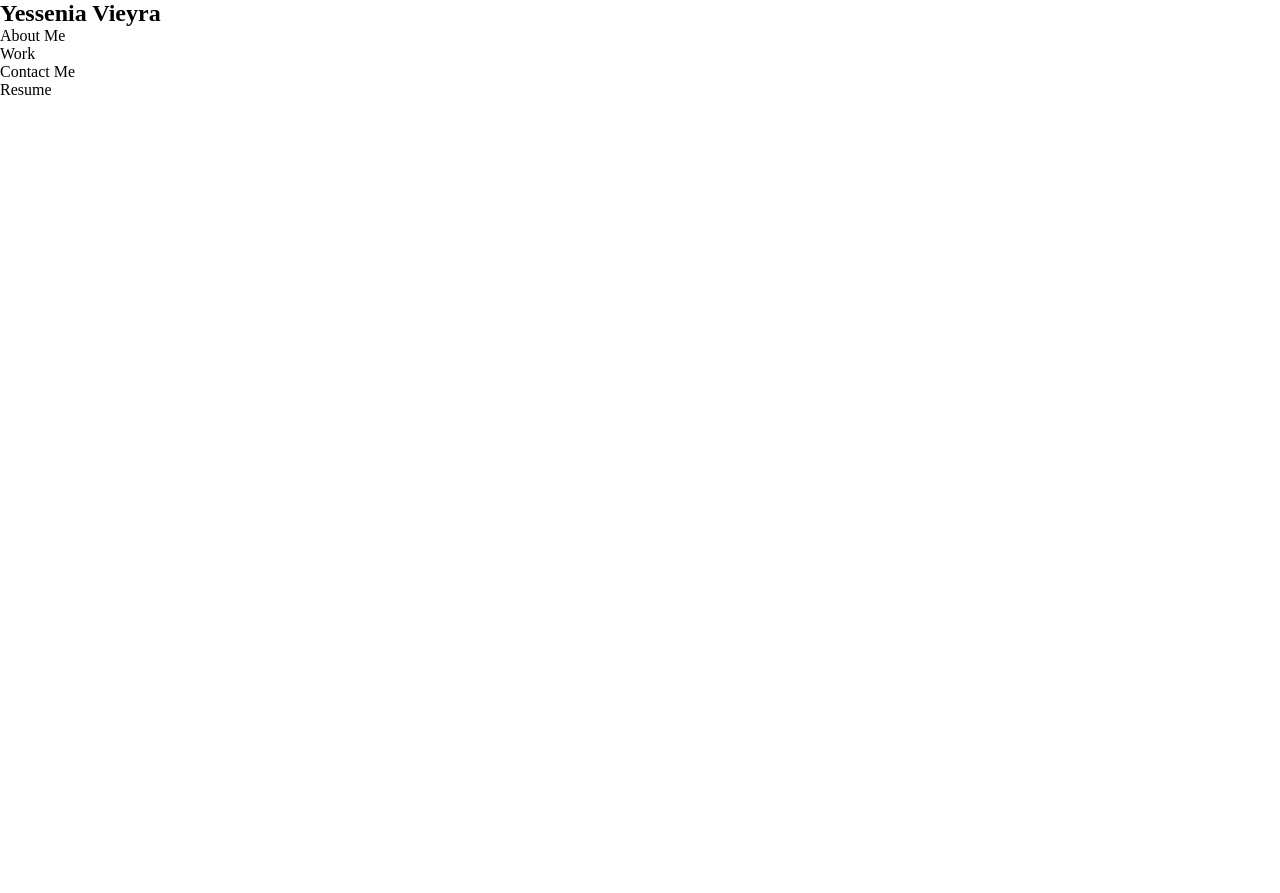
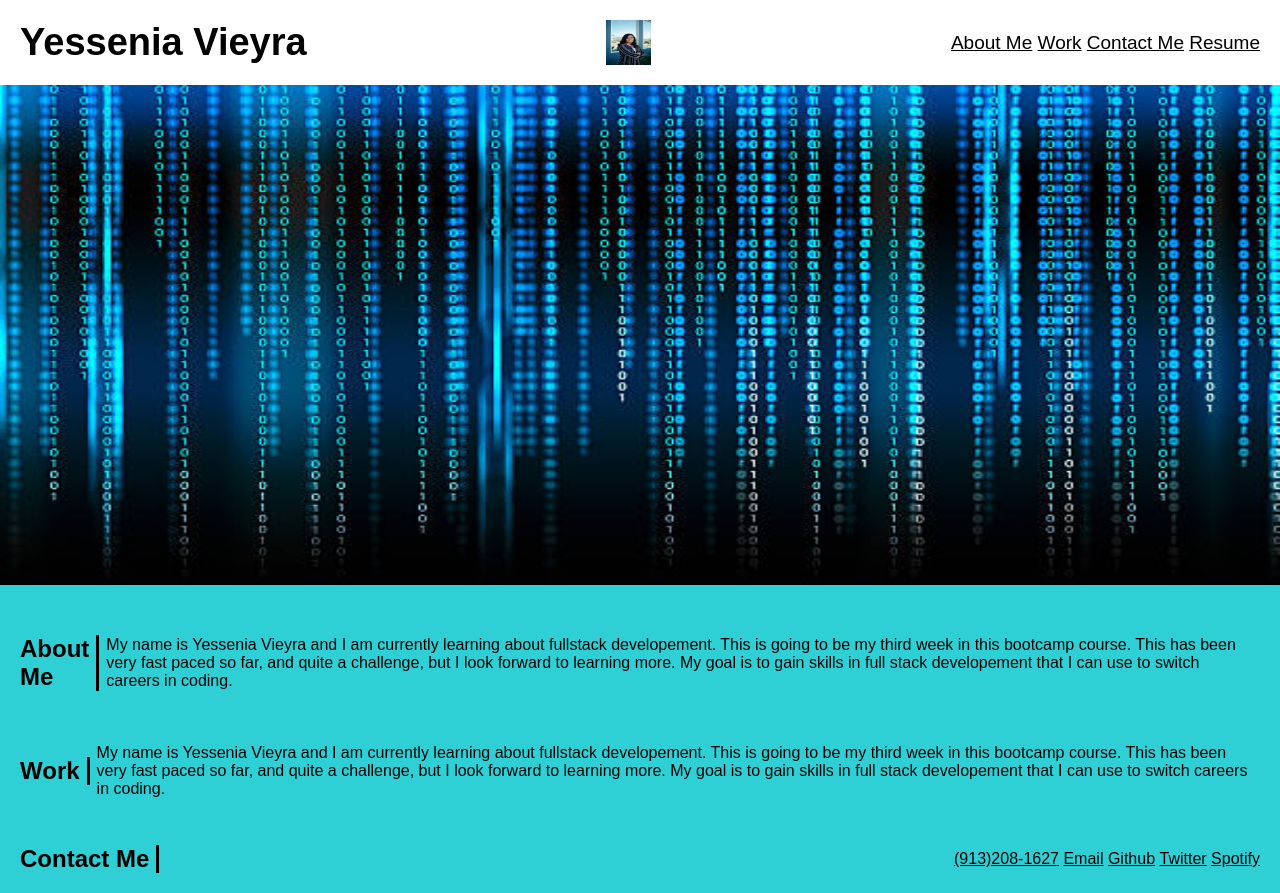
Before and after one commit to Yvieyra/my-portfolio, a plain HTML site: page index.html in a window 1280 px wide. Before the commit the page ends 800 px from the top, so only its background shows below. Drawn offline with Linux system fonts and the light colour scheme.

Commit message:
added images and links to webpage

```diff
--- a/assets/css/style.css
+++ b/assets/css/style.css
@@ -1,5 +1,64 @@
-.inline {
-    display:block;
-    display: inline;
-    justify-content: right;
+* {
+    margin: 0;
+    padding: 0;
+    box-sizing: border-box;
+   }
+
+
+header {
+    display: flex;
+    justify-content: space-between;
+    align-items: center;
+    padding: 20px;
+    background-color: white;
+    font-size: 19px;
+    font-family: sans-serif;
 }
+
+.headerlinks li {
+    display: inline-flex;
+}
+
+img {
+    height: 45px;
+    width: 45px;
+}
+
+a {
+    color: black;
+}
+
+.codepic {
+width: 100%;
+height: 500px;
+background-position: center;
+margin-bottom: 20px;
+}
+
+body {
+display: flex;
+flex-direction: column;
+background-color:rgb(46, 208, 213);
+}
+
+h2 {
+    border-right: 3px solid black;
+    padding-right: 7px;
+}
+
+p {
+    padding: 7px;
+    font-size: 16px;
+}
+.section {
+    display: flex;
+    justify-content: space-between;
+    align-items:center;
+    padding: 20px;
+    font-size: 16px;
+    font-family: sans-serif;
+}
+
+.contactlinks li {
+    display: inline-flex;
+}
--- a/index.html
+++ b/index.html
@@ -10,15 +10,44 @@
 </head>
 <body>
     <header>
-        <nav>
-            <h1>Yessenia Vieyra</h1>
-            <ul>
-                <li>About Me</li>
-                <li>Work</li>
-                <li>Contact Me</li>
-                <li>Resume</li>
+        <h1>Yessenia Vieyra</h1>
+        <img src="images/proffessional pic.jpg">
+            <ul class="headerlinks">
+                <li><a href="#aboutme">About Me</a></li>
+                <li><a href="#work">Work</a></li>
+                <li><a href="#contactme">Contact Me</a></li>
+                <li><a href="images/resume place holder.jpg" target="_blank">Resume</a></li>
             </ul>
-        </nav>
     </header>
+
+ <section>
+    <img class="codepic" src="images/code image.jpg" alt="image of blurred code">
+ </section>
+
+ <section class="section">
+    <h2 id="aboutme">About Me</h2>
+    <p>My name is Yessenia Vieyra and I am currently learning about fullstack developement. This is going to be my third week in this bootcamp course.
+     This has been very fast paced so far, and quite a challenge, but I look forward to learning more. My goal is to gain skills in full stack developement
+     that I can use to switch careers in coding.
+    </p>
+ </section>
+
+ <section class="section">
+    <h2 id="work">Work</h2>
+    <p>My name is Yessenia Vieyra and I am currently learning about fullstack developement. This is going to be my third week in this bootcamp course.
+        This has been very fast paced so far, and quite a challenge, but I look forward to learning more. My goal is to gain skills in full stack developement
+        that I can use to switch careers in coding.</p>
+ </section>
+
+ <section class="section">
+    <h2 id="contactme">Contact Me</h2>
+    <ul class="contactlinks">
+        <li><a href="tel:913208-1627">(913)208-1627</a></li>
+        <li><a href="mailto:Vieyrayessenia8@gmail.com" target="_blank">Email</a></li>
+        <li><a href="https://github.com/Yvieyra" target="_blank">Github</a></li>
+        <li><a href="https://twitter.com/" target="_blank">Twitter</a></li>
+        <li><a href="https://open.spotify.com/" target="_blank">Spotify</a></li>
+    </ul>
+</section>
 </body>
 </html>
```
Also changed, not shown: assets/css/reset.css (+4 -4 lines), images/code image.jpg (added), images/proffessional pic.jpg (added), images/resume place holder.jpg (added).
